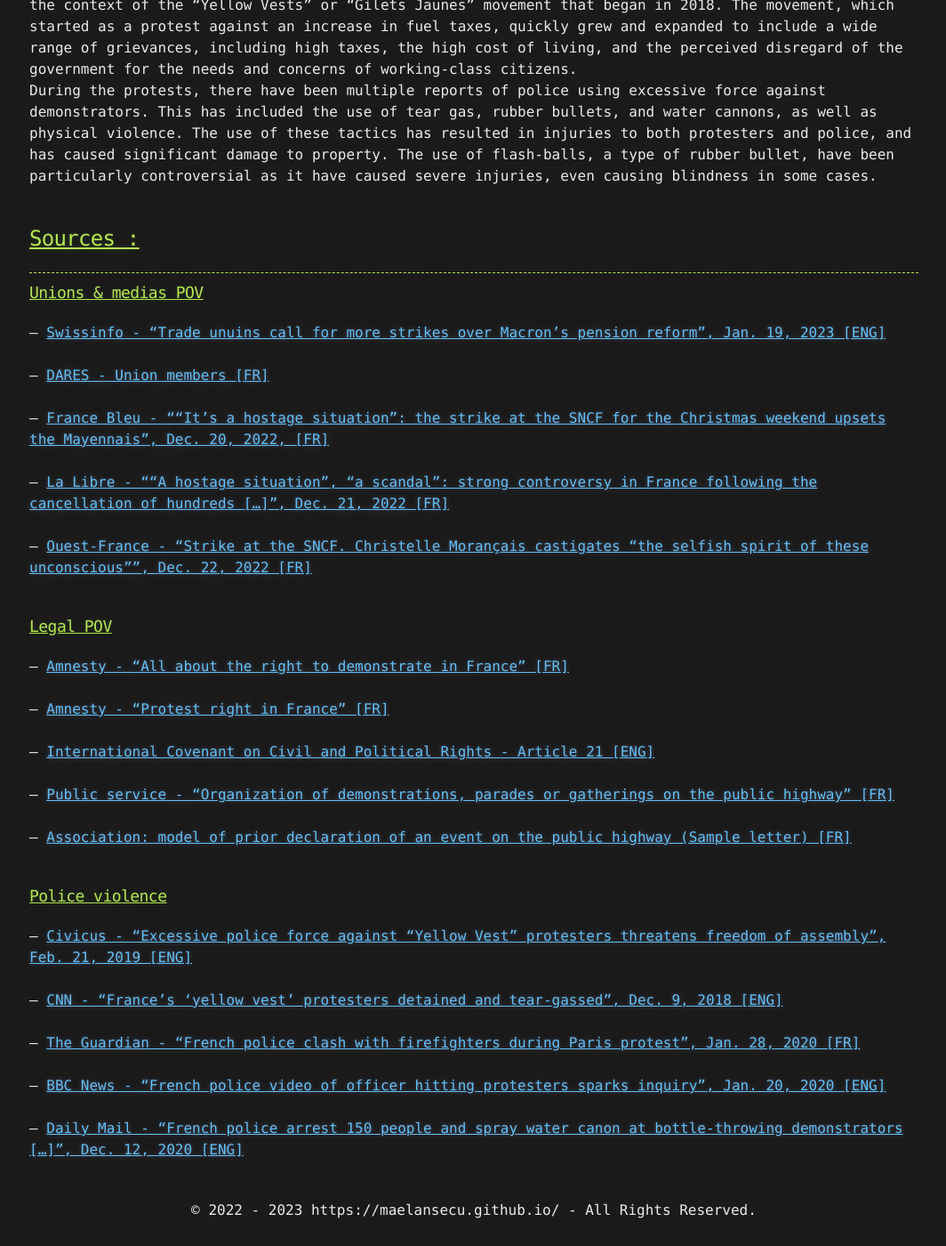
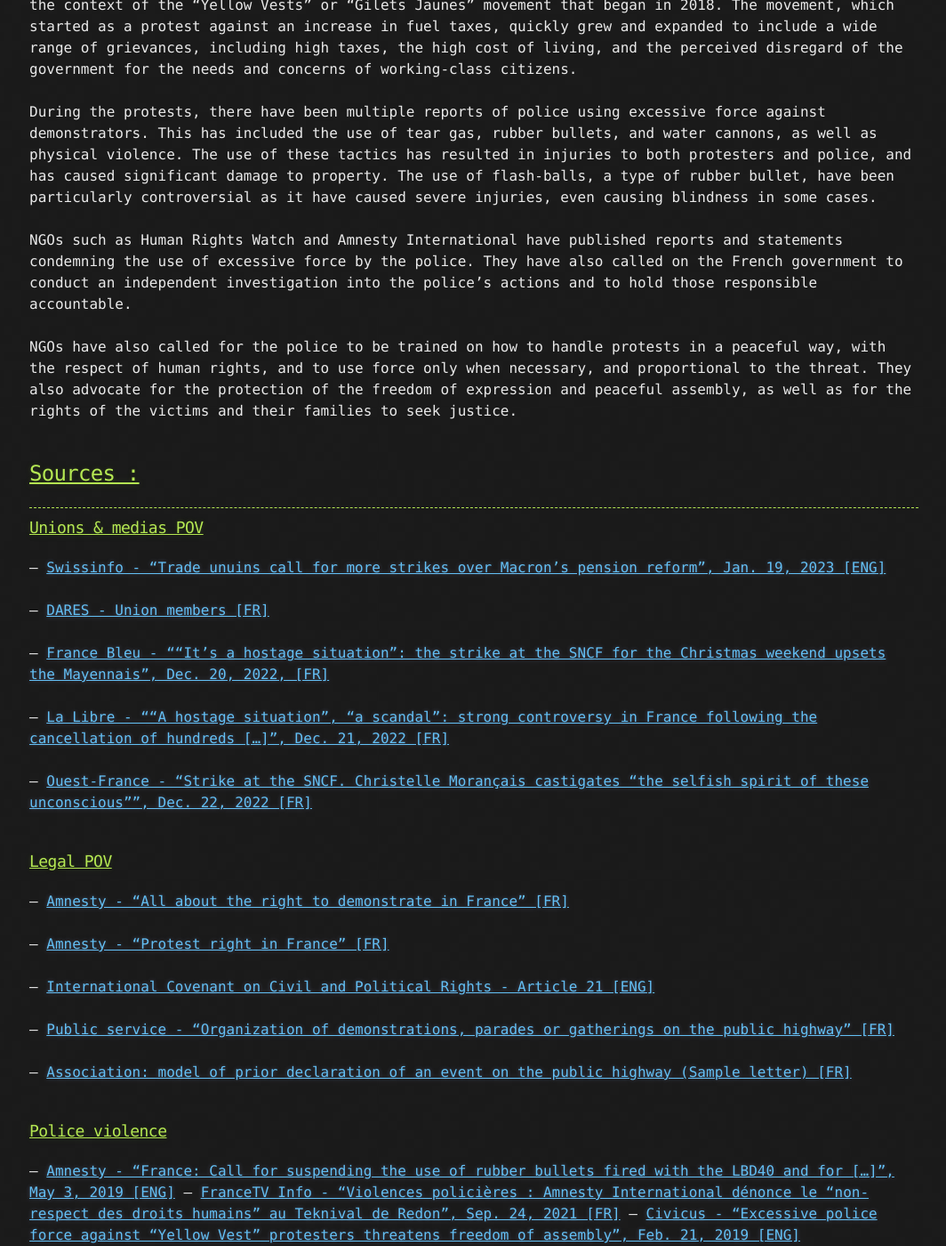
Before and after one commit to maelansecu/maelansecu.github.io, a Jekyll site: the page built from articles/how_do_french_protesters.md, in a window 1280 px wide and 1400 px high, scrolled down 2203 px. Shown: the whole window at 89% size, without its empty margins (107-1171 px from the left). Built offline with Jekyll 4.4.1, drawn with Linux system fonts in a browser that asks for light colours; our own code applies the rules of GitHub Pages for plain Markdown files; before the commit the page ends 3575 px from its top, so only the background shows below that.

Commit message:
Update how_do_french_protesters.md

```diff
--- a/articles/how_do_french_protesters.md
+++ b/articles/how_do_french_protesters.md
@@ -59,8 +59,10 @@ Then you'll have to advertize about the protest you're organizing. You can use :
 ## <ins> Current situation & police violence</ins>
 
 France has been experiencing a wave of protests and demonstrations in recent years. The main reason behind the protests has been the economic policies of the French government, particularly the rise in fuel prices and the implementation of a new pension system.<br>
-Police violence during protests in France has been a significant issue in recent years, particularly in the context of the "Yellow Vests" or "Gilets Jaunes" movement that began in 2018. The movement, which started as a protest against an increase in fuel taxes, quickly grew and expanded to include a wide range of grievances, including high taxes, the high cost of living, and the perceived disregard of the government for the needs and concerns of working-class citizens.<br>
-During the protests, there have been multiple reports of police using excessive force against demonstrators. This has included the use of tear gas, rubber bullets, and water cannons, as well as physical violence. The use of these tactics has resulted in injuries to both protesters and police, and has caused significant damage to property.  The use of flash-balls, a type of rubber bullet, have been particularly controversial as it have caused severe injuries, even causing blindness in some cases.<br><br>
+Police violence during protests in France has been a significant issue in recent years, particularly in the context of the "Yellow Vests" or "Gilets Jaunes" movement that began in 2018. The movement, which started as a protest against an increase in fuel taxes, quickly grew and expanded to include a wide range of grievances, including high taxes, the high cost of living, and the perceived disregard of the government for the needs and concerns of working-class citizens.<br><br>
+During the protests, there have been multiple reports of police using excessive force against demonstrators. This has included the use of tear gas, rubber bullets, and water cannons, as well as physical violence. The use of these tactics has resulted in injuries to both protesters and police, and has caused significant damage to property. The use of flash-balls, a type of rubber bullet, have been particularly controversial as it have caused severe injuries, even causing blindness in some cases.<br><br>
+NGOs such as Human Rights Watch and Amnesty International have published reports and statements condemning the use of excessive force by the police. They have also called on the French government to conduct an independent investigation into the police's actions and to hold those responsible accountable.<br><br>
+NGOs have also called for the police to be trained on how to handle protests in a peaceful way, with the respect of human rights, and to use force only when necessary, and proportional to the threat. They also advocate for the protection of the freedom of expression and peaceful assembly, as well as for the rights of the victims and their families to seek justice.<br><br>
 
 
 ## <ins> Sources :</ins>
@@ -86,6 +88,8 @@ During the protests, there have been multiple reports of police using excessive
 
 ### <ins> Police violence </ins>
 
+-- [Amnesty - "France: Call for suspending the use of rubber bullets fired with the LBD40 and for [...]", May 3, 2019 [ENG]](https://www.amnesty.org/en/documents/eur21/0304/2019/en/)
+-- [FranceTV Info - "Violences policières : Amnesty International dénonce le "non-respect des droits humains" au Teknival de Redon", Sep. 24, 2021 [FR]](https://www.francetvinfo.fr/faits-divers/police/violences-policieres/violences-policieres-amnesty-international-denonce-le-non-respect-des-droits-humains-au-teknival-de-redon_4770597.html)
 -- [Civicus - "Excessive police force against "Yellow Vest" protesters threatens freedom of assembly", Feb. 21, 2019 [ENG]](https://monitor.civicus.org/updates/2019/02/21/excessive-police-force-against-yellowvest-protesters-threatens-freedom-of-assembly/)<br><br>
 -- [CNN - "France’s ‘yellow vest’ protesters detained and tear-gassed", Dec. 9, 2018 [ENG]](https://edition.cnn.com/2018/12/08/europe/france-protests-paris-intl/index.html)<br><br>
 -- [The Guardian - "French police clash with firefighters during Paris protest", Jan. 28, 2020 [FR]](https://www.theguardian.com/world/2020/jan/28/french-police-clash-with-firefighters-during-paris-protest)<br><br>
```
